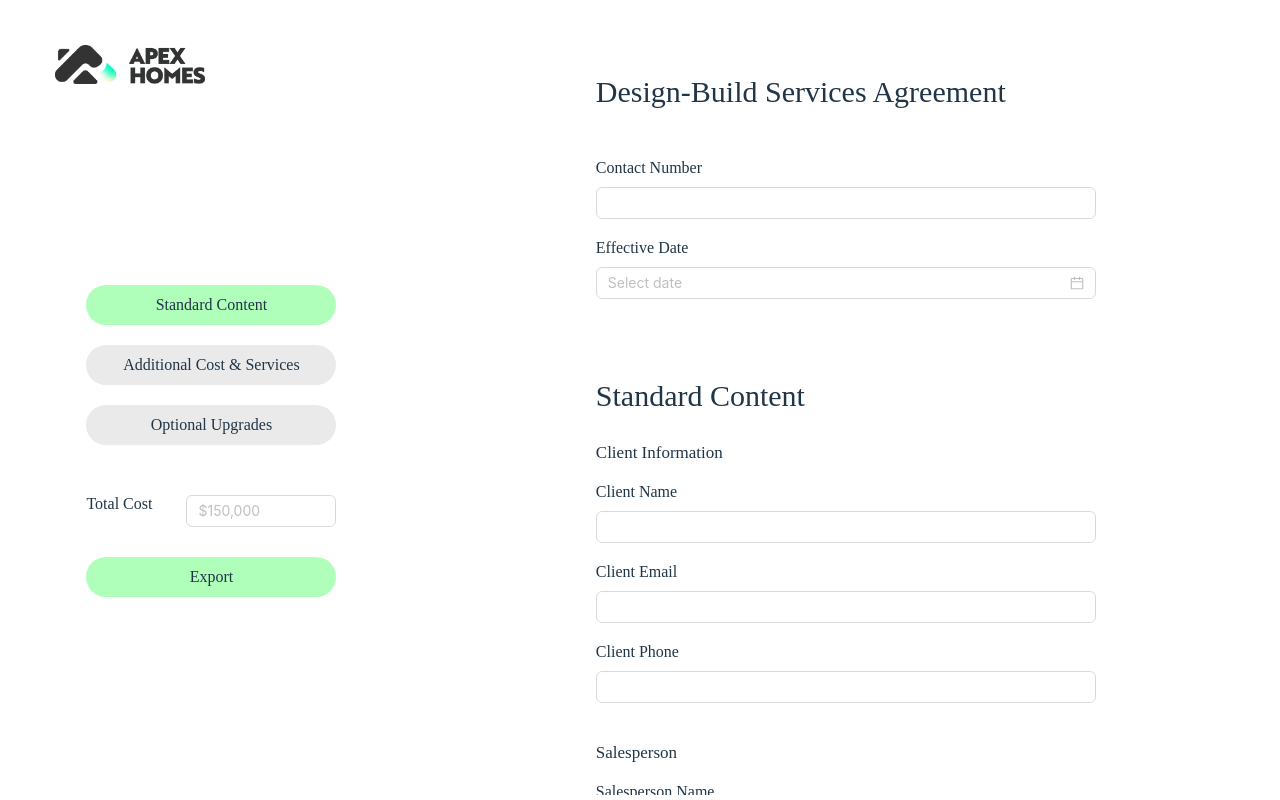
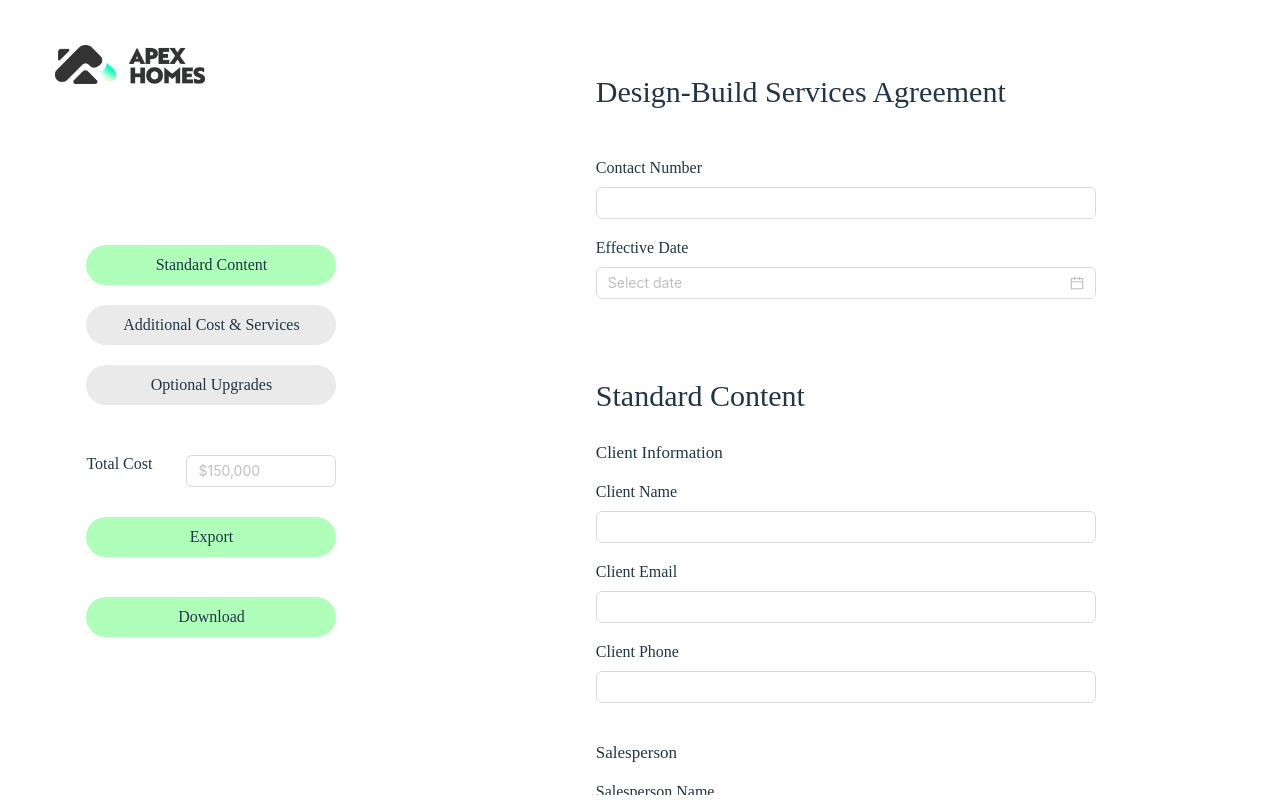
Before and after one commit to LeiChenUCD/apex-home-contract-build-front-end, a React (Vite) app: page / in a window 1280 px wide. Built offline with nearby package versions, Linux system fonts and the light colour scheme.

Commit message:
download pdf button

```diff
--- a/src/components/SIdeBar.jsx
+++ b/src/components/SIdeBar.jsx
@@ -5,6 +5,7 @@ import ApexHomes from '../assets/ApexHomes.png';
 import Input from 'antd/es/input/Input';
 import { useGlobalMap } from '../hooks/GlobalMap';
 import { fileApi } from '../api/files';
+
 export function SideBar() {
     const { view, changeView } = useView();
     const { globalContractMap, setGlobalMapValue } = useGlobalMap();
@@ -43,6 +44,30 @@ export function SideBar() {
             })
             .catch((error) => {
                 console.error('Error fetching PDF:', error);
+            });
+    }
+
+    function downloadPDF() {
+        fetch(fileApi.file.getTemplate, {
+            method: 'POST', // Use POST to send data
+            headers: {
+                'Content-Type': 'application/json', // Specify JSON content type
+            },
+            body: JSON.stringify(globalContractMap), // Convert the payload to a JSON string
+        })
+            .then((res) => res.blob())
+            .then((blob) => {
+                const url = window.URL.createObjectURL(blob);
+                const a = document.createElement('a');
+                a.href = url;
+                a.download = 'draft.pdf'; // sets download filename
+                document.body.appendChild(a);
+                a.click();
+                a.remove();
+                window.URL.revokeObjectURL(url);
+            })
+            .catch((err) => {
+                alert('Download failed: ' + err.message);
             });
     }
 
@@ -133,6 +158,13 @@ export function SideBar() {
                             callback={() => viewFile()}
                             backgroundColor={'#AFFFBB'}
                         />
+
+                        <CustomizedButton
+                            width={buttonWidth}
+                            text={'Download'}
+                            callback={() => downloadPDF()}
+                            backgroundColor={'#AFFFBB'}
+                        />
                     </div>
                 </div>
             </div>
```
